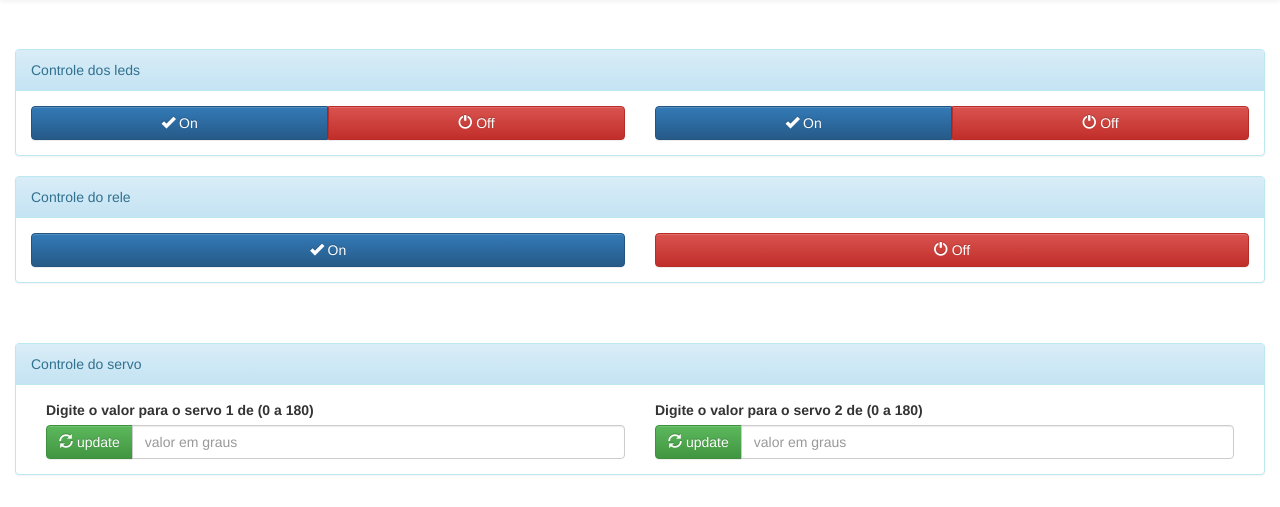
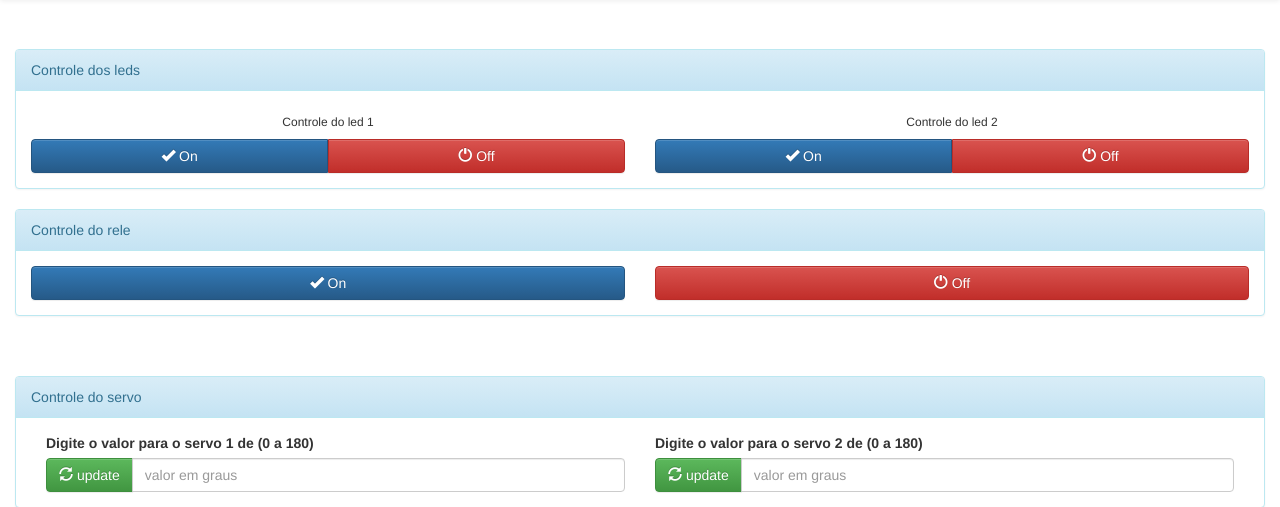
Before and after one commit to joaovitorvlb/GestaodeEnergiaRomota, a Flask app: page /atuadores in a window 1280 px wide. Shown: the part 51-558 px from the top of the page. Run offline with Flask 2, Linux system fonts and the light colour scheme; some libraries are stand-ins or nearby versions.

Commit message:
adicionado incicacao de controle dos leds

```diff
--- a/templates/atuadores.html
+++ b/templates/atuadores.html
@@ -8,6 +8,7 @@
     <div class="panel-body">
         <div class="row">
             <div  class="col-md-6">
+                <h6 align="center">Controle do led 1</h6>
                 <div class="btn-group btn-group-justified">
                     <div class="btn-group">
                         <button type="button" class="btn btn-primary" id="bt_led1_on">
@@ -24,6 +25,7 @@
                 </div>
             </div>
             <div  class="col-md-6">
+                <h6 align="center">Controle do led 2</h6>
                 <div class="btn-group btn-group-justified">
                     <div class="btn-group">
                         <button type="button" class="btn btn-primary" id="bt_led2_on">
```
